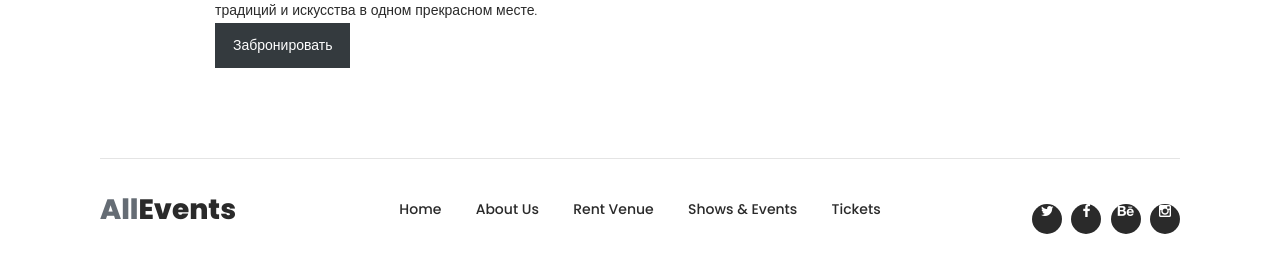
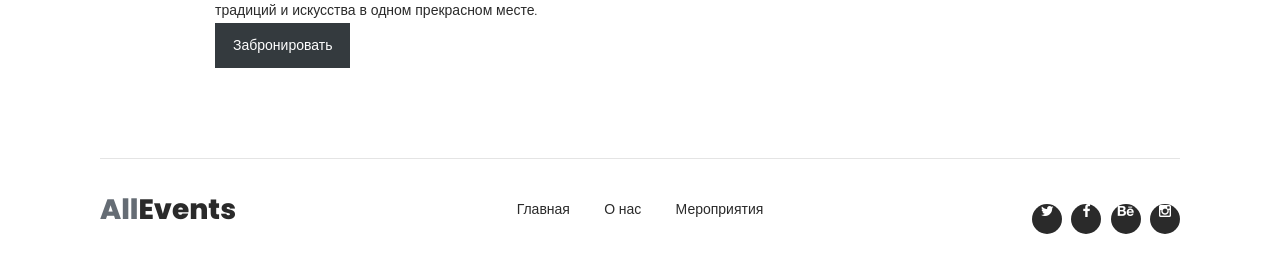
Before and after one commit to AlinaKoloskova2004/events, a Django app: page /main/detail/3/ in a window 1280 px wide. Shown: the part 617-876 px from the top of the page. Run offline with Django 5.2, Linux system fonts and the light colour scheme; data comes from the database, SQL or seed files in the repository; both versions use the stored data as it was after the commit; some libraries are stand-ins or nearby versions.

Commit message:
Исправлены ошибки

```diff
--- a/activity/templates/activity/events.html
+++ b/activity/templates/activity/events.html
@@ -12,7 +12,7 @@
 <div class="card" style="width: 18rem;">
   <img class="card-img-top" src="{{ type.image.url }}" alt="Card image cap" style="height: 200px;">
   <div class="card-body">
-    <a href="{% url 'main:events_in_type' type.type %}" class="btn btn-primary">{{ type.type }}</a>
+    <a href="{% url 'main:events_in_type' type.id %}" class="btn btn-primary">{{ type.type }}</a>
   </div>
 </div>
 {% endfor %}
--- a/activity/templates/activity/events_detail.html
+++ b/activity/templates/activity/events_detail.html
@@ -1,11 +1,5 @@
 {% extends "root.html" %}
-<!DOCTYPE html>
-<html lang="en">
-<head>
-    <meta charset="UTF-8">
-    <title>Title</title>
-</head>
-<body>
+
 {% block content %}
 <div class="d-flex justify-content-center" style="margin-left: 200px; margin-top: 50px;">
 <div class="col-lg-12">
@@ -49,5 +43,3 @@
 </div>
 </div>
 {% endblock %}
-</body>
-</html>
--- a/activity/views.py
+++ b/activity/views.py
@@ -12,7 +12,8 @@ class ActivityView (ListView):
 
 
 def events(request):
-   types = Event.objects.values('type').distinct()
+   types = Type.objects.all()
+   #types = Event.objects.values('type__id','type__type','type__image').distinct()
    return render(request, 'activity/events.html', {'types': types})
 
 def events_in_type(request, type):
--- a/register_author/views.py
+++ b/register_author/views.py
@@ -2,7 +2,7 @@ from django.contrib.auth import get_user_model
 from allauth.account.views import SignupView
 from django.shortcuts import render
 from register_author.forms import CustomSignupForm
-from django.shortcuts import redirec
+from django.shortcuts import redirect
 
 class CustomSignupView(SignupView):
     if request.method == 'POST':
@@ -22,4 +22,4 @@ def profile(request):
     if not request.user.is_authenticated or not request.user.email_confirmed:
         return redirect('confirm_email')
     else:
-        return render(request, 'profile.html')
+        return render(request, 'profile/profile.html')
--- a/templates/root.html
+++ b/templates/root.html
@@ -95,11 +95,9 @@
                         <div class="col-lg-6">
                             <div class="menu">
                                 <ul>
-                                    <li><a href="index.html" class="active">Home</a></li>
-                                    <li><a href="about.html">About Us</a></li>
-                                    <li><a href="rent-venue.html">Rent Venue</a></li>
-                                    <li><a href="shows-events.html">Shows & Events</a></li>
-                                    <li><a href="tickets.html">Tickets</a></li>
+                                    <li><a href="#" class="active">Главная</a></li>
+                                    <li><a href="#">О нас</a></li>
+                                    <li><a href="#">Мероприятия</a></li>
                                 </ul>
                             </div>
                         </div>
```
Also changed, not shown: activity/templates/activity/events_type.html (+0 -9 lines), activity/templates/activity/main.html (+0 -9 lines), db.sqlite3.
